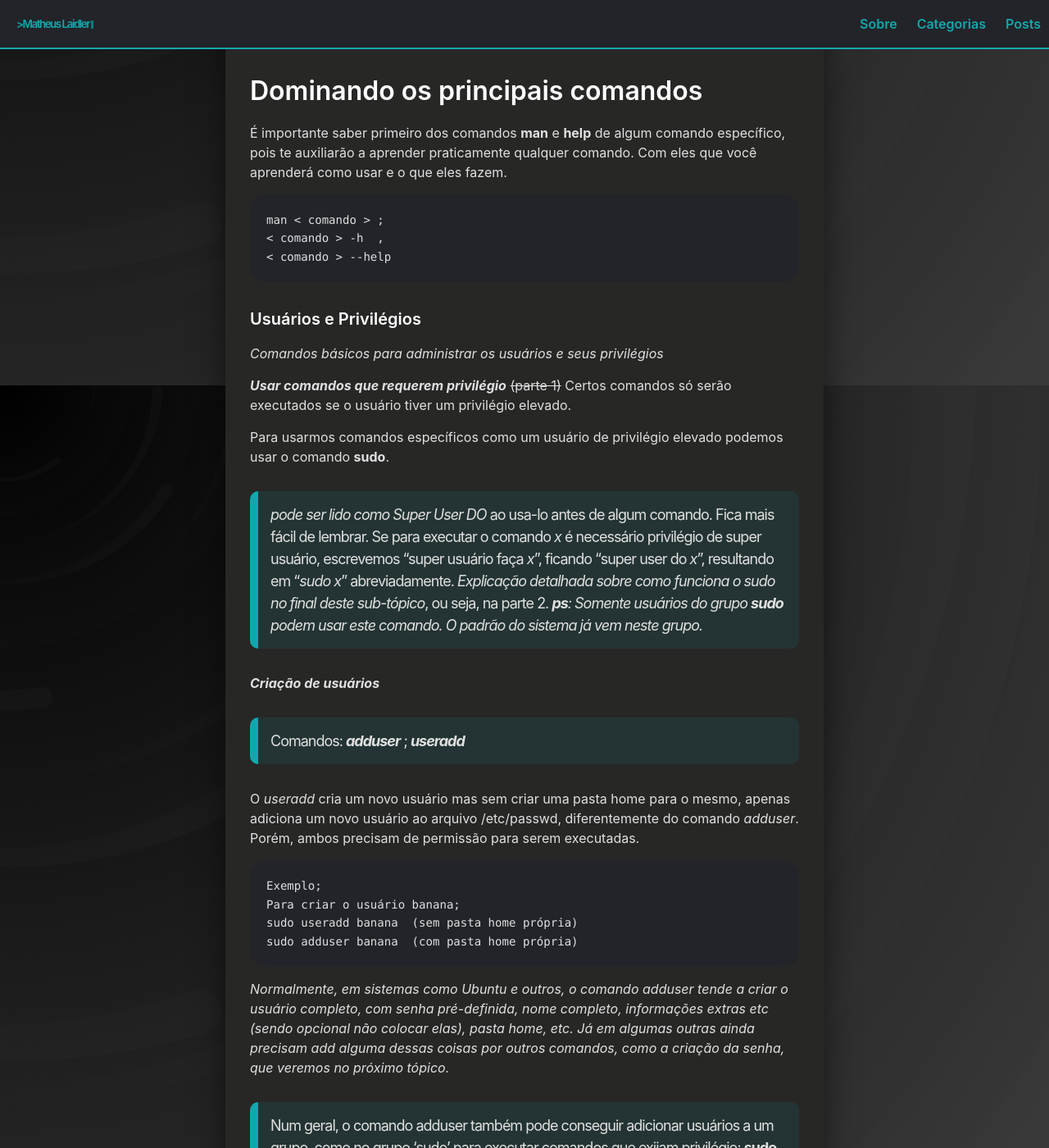
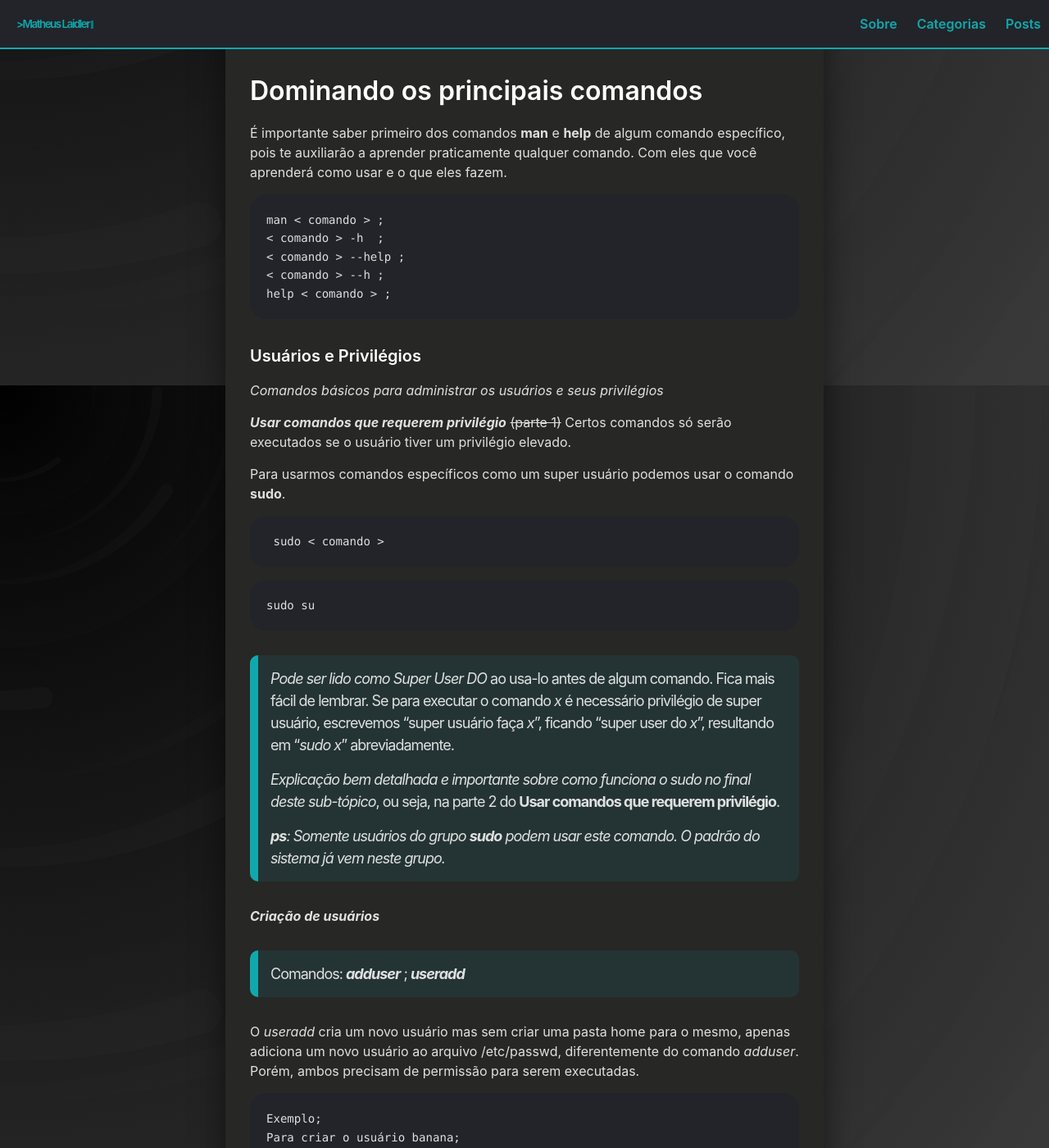
Before and after one commit to matheuslaidler/Tech-Jekyll-Old, a Jekyll site: the page built from _posts/2020-02-25-terminal.md, in a window 1280 px wide and 1400 px high, scrolled down 5290 px. Shown: the whole window at 82% size. Built offline with Jekyll 4.4.1, drawn with Linux system fonts in a browser that asks for light colours.

Commit message:
Update 2020-02-25-terminal.md

````diff
--- a/_posts/2020-02-25-terminal.md
+++ b/_posts/2020-02-25-terminal.md
@@ -134,8 +134,10 @@ Claro, lembre-se que usar o WSL é apenas um quebra galho e tem suas limitaçõe
 
 ```
 man < comando > ;
-< comando > -h  ,
-< comando > --help
+< comando > -h  ;
+< comando > --help ;
+< comando > --h ;
+help < comando > ;
 ```
 
 
@@ -147,11 +149,21 @@ man < comando > ;
 ***Usar comandos que requerem privilégio*** ~~(parte 1)~~
   Certos comandos só serão executados se o usuário tiver um privilégio elevado.
 
-Para usarmos comandos específicos como um usuário de privilégio elevado podemos usar o comando **sudo**.
-
-> *pode ser lido como Super User DO* ao usa-lo antes de algum comando. Fica mais fácil de lembrar.
+Para usarmos comandos específicos como um super usuário podemos usar o comando **sudo**.
+
+```
+ sudo < comando >
+```
+
+```
+sudo su
+```
+
+> *Pode ser lido como Super User DO* ao usa-lo antes de algum comando. Fica mais fácil de lembrar.
 > Se para executar o comando *x* é necessário privilégio de super usuário, escrevemos "super usuário faça *x*", ficando "super user do *x*", resultando em "*sudo x*" abreviadamente.
-> *Explicação detalhada sobre como funciona o sudo no final deste sub-tópico*, ou seja, na parte 2.
+>
+> *Explicação bem detalhada e importante sobre como funciona o sudo no final deste sub-tópico*, ou seja, na parte 2 do **Usar comandos que requerem privilégio**.
+>
 > _**ps**: Somente usuários do grupo **sudo** podem usar este comando. O padrão do sistema já vem neste grupo._
 
 ***Criação de usuários***
````
